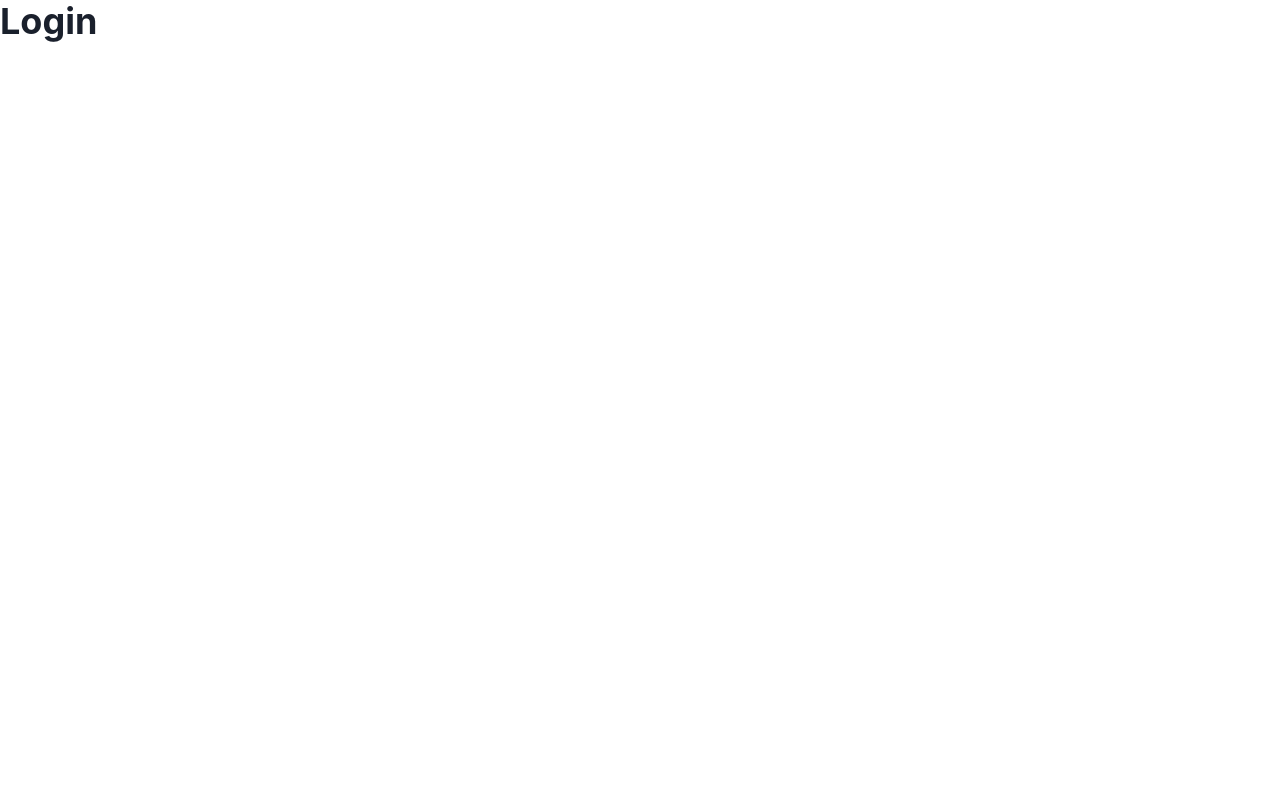
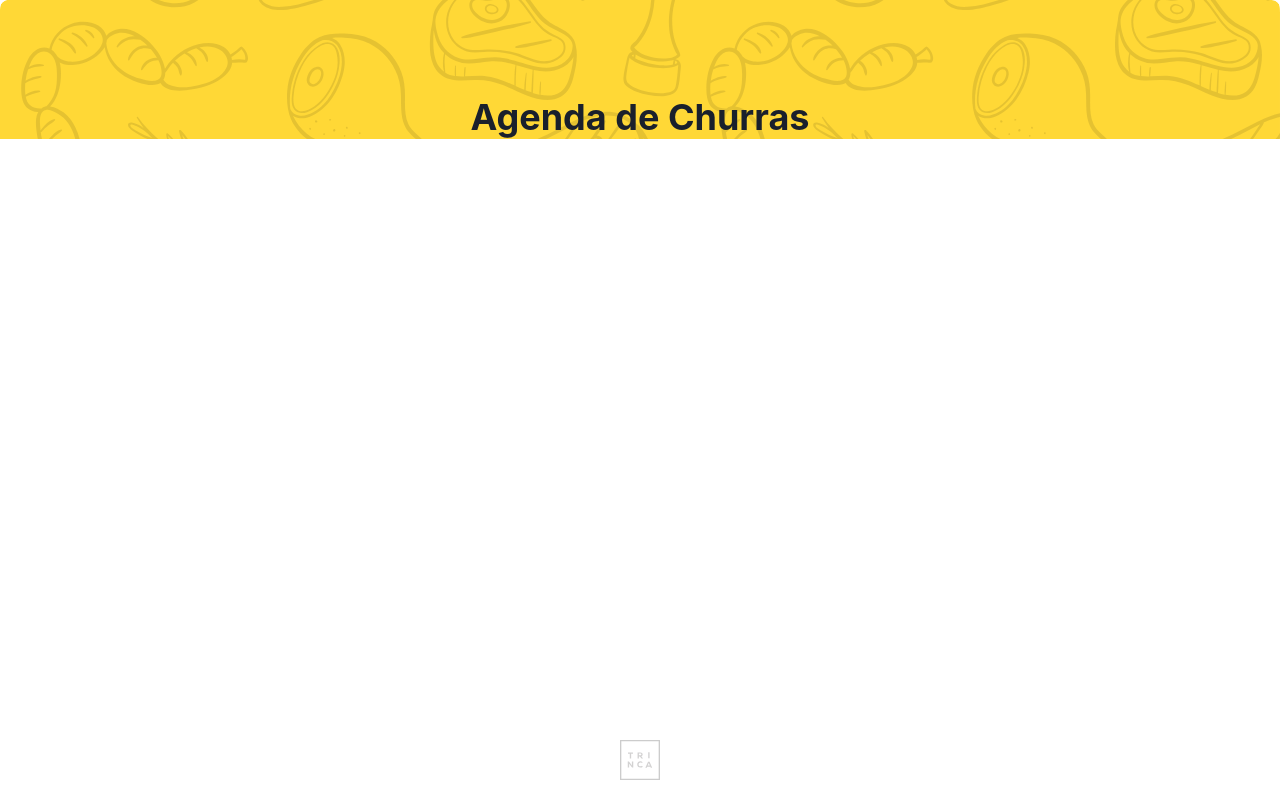
Before and after one commit to Kelvis-fernando/agenda-churrasco, a React (Create React App) app: page /login in a window 1280 px wide. Built offline with nearby package versions, Linux system fonts and the light colour scheme.

Commit message:
feat: set by default in every page the background, and logo bottom

```diff
--- a/src/App.tsx
+++ b/src/App.tsx
@@ -1,16 +1,38 @@
 import * as React from 'react';
-import { ChakraProvider, theme } from '@chakra-ui/react';
+import { ChakraProvider, Flex, theme, Image, Heading } from '@chakra-ui/react';
 import Home from './pages/Home';
 import { BrowserRouter as Router, Routes, Route } from 'react-router-dom';
 import Login from './pages/auth/Login';
+import background from './assets/background.svg';
+import logo from './assets/logo.svg';
 
 export const App = () => (
   <ChakraProvider theme={theme}>
+    <Flex
+      backgroundImage={`url(${background})`}
+      backgroundRepeat="no-repeat"
+      backgroundSize="100% auto"
+      flexDirection="column"
+      justifyContent="center"
+      alignItems="center"
+    >
+      <Heading textAlign="center" mt="24">
+        Agenda de Churras
+      </Heading>
       <Router>
         <Routes>
           <Route path="/" element={<Home />} />
           <Route path="/login" element={<Login />} />
         </Routes>
       </Router>
+      <Image
+        src={logo}
+        alt="Logo"
+        boxSize="10"
+        m="5"
+        position="fixed"
+        bottom="0"
+      />
+    </Flex>
   </ChakraProvider>
 );
--- a/src/pages/Home.tsx
+++ b/src/pages/Home.tsx
@@ -1,37 +1,17 @@
-import { Flex, Heading, Image } from '@chakra-ui/react';
-import background from '../assets/background.svg';
+import { Flex } from '@chakra-ui/react';
 import BbqCard from '../components/BbqCard';
-import logo from '../assets/logo.svg';
 import AddNewBbq from '../components/AddNewBbq';
 
 const Home = () => {
   return (
-    <Flex
-      backgroundImage={`url(${background})`}
-      backgroundRepeat="no-repeat"
-      backgroundSize="100% auto"
-      flexDirection="column"
-      justifyContent="center"
-      alignItems="center"
-    >
-      <Heading textAlign="center" mt="24">
-        Agenda de Churras
-      </Heading>
+    <>
       <Flex justifyContent="center" flexWrap="wrap" mt="10">
         <BbqCard />
         <BbqCard />
         <BbqCard />
         <AddNewBbq />
       </Flex>
-      <Image
-        src={logo}
-        alt="Logo"
-        boxSize="10"
-        m="5"
-        position="fixed"
-        bottom="0"
-      />
-    </Flex>
+    </>
   );
 };
 
--- a/src/pages/auth/Login.tsx
+++ b/src/pages/auth/Login.tsx
@@ -1,11 +1,7 @@
-import { Box, Heading } from '@chakra-ui/layout';
+import { Box } from '@chakra-ui/layout';
 
 const Login = () => {
-  return (
-    <Box>
-      <Heading>Login</Heading>
-    </Box>
-  );
+  return <Box></Box>;
 };
 
 export default Login;
```
Lines whose indentation alone changed are shown as unchanged.
